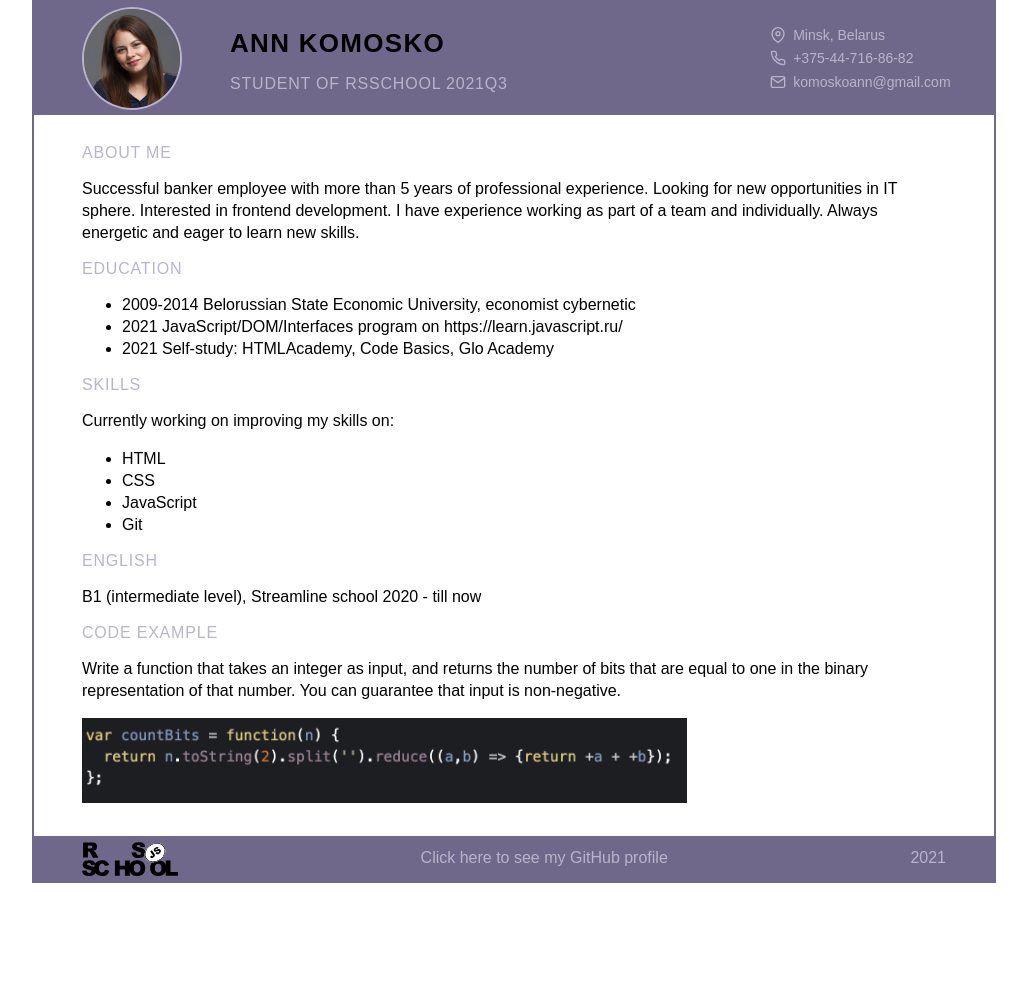
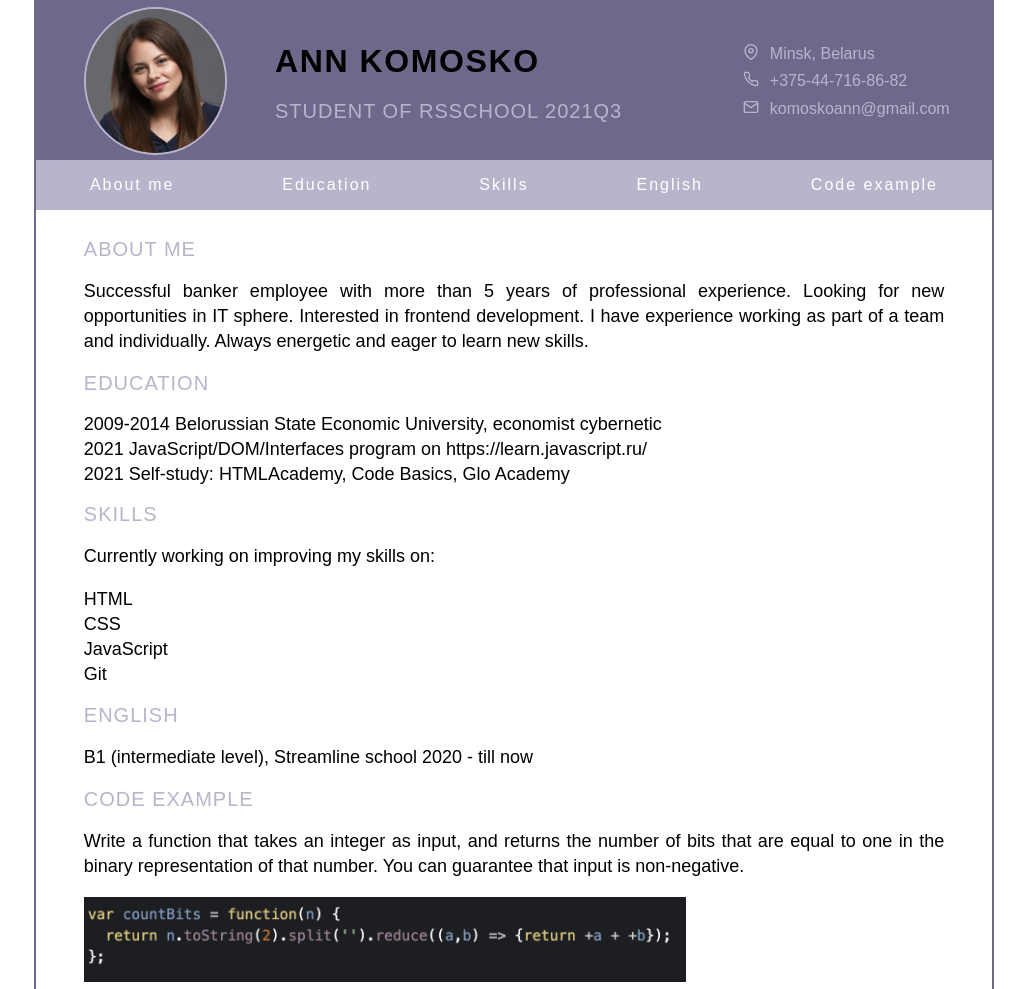
Before and after one commit to komoskoann/rsschool-cv, a plain HTML site: page index.html in a window 1280 px wide. Shown: the top 989 px of the page, without its empty margins (126-1153 px from the left). Before the commit the page ends 883 px from the top, so only its background shows below. Drawn offline with Linux system fonts and the light colour scheme.

Commit message:
feat: add navigation

```diff
--- a/index.html
+++ b/index.html
@@ -23,13 +23,22 @@
         </ul>
       </div>
     </header>
-    <section class="about-me">
+    <nav class="navigation">
+        <ul class="nav-list">
+          <li class="nav-item"><a href="#about-me" class="nav-link">About me</a></li>
+          <li class="nav-item"><a href="#education" class="nav-link">Education</a></li>
+          <li class="nav-item"><a href="#skills" class="nav-link">Skills</a></li>
+          <li class="nav-item"><a href="#english" class="nav-link">English</a></li>
+          <li class="nav-item"><a href="#code-example" class="nav-link">Code example</a></li>
+        </ul>
+      </nav>
+    <section class="about-me" id="about-me">
       <h2>About me</h2>
       <p>Successful banker employee with more than 5 years of professional experience. Looking for new opportunities in IT
       sphere. Interested in frontend development. I have experience working as part of a team and individually. Always
       energetic and eager to learn new skills.</p>
     </section>
-    <section class="education">
+    <section class="education" id="education">
       <h2>Education</h2>
       <ul>
         <li>2009-2014 Belorussian State Economic University, economist cybernetic</li>
@@ -37,7 +46,7 @@
         <li>2021 Self-study: HTMLAcademy, Code Basics, Glo Academy</li>
       </ul>
     </section>
-    <section class="skills">
+    <section class="skills" id="skills">
       <h2>Skills</h2>
       <p>Currently working on improving my skills on:</p>
       <ul>
@@ -47,11 +56,11 @@
         <li>Git</li>
       </ul>
     </section>
-    <section class="english">
+    <section class="english" id="english">
       <h2>English</h2>
       <p>B1 (intermediate level), Streamline school 2020 - till now</p>
     </section>
-    <section class="code-example">
+    <section class="code-example" id="code-example">
       <h2>Code Example</h2>
         <p>Write a function that takes an integer as input, and returns the number of bits that are equal to one in the binary representation of that number. You can guarantee that input is non-negative.</p>
         <img src="images/code.png" alt="code" class="code">
--- a/style.css
+++ b/style.css
@@ -1,8 +1,29 @@
+html {
+  scroll-behavior: smooth;
+}
+
 body {
   margin: 0;
   font-family: Arial;
 }
 
+ul {
+  list-style-type: none;
+  margin: 0;
+  padding: 0;
+}
+
+a {
+  text-decoration: none;
+}
+
+* {
+  box-sizing: border-box;
+}
+
+p {
+  text-align: justify;
+}
 .main {
   max-width: 960px;
   border: 2px solid #6f688b;
@@ -12,7 +33,7 @@ body {
 .header {
   display: flex;
   align-items: center;
-  max-width: 1200px;
+  max-width: 1000px;
   margin-right: auto;
   margin-left: auto;
   background-color: #6f688b;
@@ -21,8 +42,8 @@ body {
 
 h1 {
   font-weight: bold;
-  font-size: 26px;
-  line-height: 30px;
+  font-size: 32px;
+  line-height: 35px;
   letter-spacing: 0.05em;
   text-transform: uppercase;
   color: #000000;
@@ -30,8 +51,8 @@ h1 {
 
 h2 {
   font-weight: normal;
-  font-size: 16px;
-  line-height: 18px;
+  font-size: 20px;
+  line-height: 23px;
   letter-spacing: 0.05em;
   text-transform: uppercase;
   color: #b9b4cc;
@@ -40,28 +61,28 @@ h2 {
 .photo {
   border-radius: 50%;
   border: 2px solid #b9b4cc;
-  width: 10%;
-  height: 10%;
+  width: 15%;
+  height: 15%;
   margin: 0.5% 5%;
+}
+
+.photo:hover {
+  transform: scale(1.1);
+  transition-duration: 0.3s;
 }
 
 .contacts {
   display: flex;
   flex-direction: column;
   width: 25%;
-  font-size: 14px;
-  line-height: 16px;
+  font-size: 16px;
+  line-height: 19px;
   color: #b9b4cc;
   margin: 0% 3%;
 }
 
 .name {
   width: 50%;
-}
-
-.contacts ul {
-  list-style-type: none;
-  margin: 0;
 }
 
 .contacts li {
@@ -88,10 +109,41 @@ h2 {
   background-image: url(images/e-mail.svg);
 }
 
+.navigation {
+  background-color: #b9b4cc;
+  transition: all 0.3s;
+  overflow: hidden;
+}
+
+.nav-list {
+  display: flex;
+  align-items: center;
+  justify-content: space-around;
+  flex-wrap: wrap;
+  margin: 0;
+  padding: 0;
+  margin-right: auto;
+}
+
+.nav-link {
+  line-height: 50px;
+  letter-spacing: 2px;
+  color: #ffffff;
+  padding: 13px 40px;
+}
+
+.nav-link:hover {
+  color: #6f688b;
+  transition-duration: 0.3s;
+  transform: scale(1.2);
+  border-radius: 5%;
+  box-shadow: 0 0 1rem white;
+}
+
 section li,
 p {
-  font-size: 16px;
-  line-height: 22px;
+  font-size: 18px;
+  line-height: 25px;
 }
 
 .about-me,
@@ -138,7 +190,6 @@ p {
 
 .footer a {
   color: #b9b4cc;
-  text-decoration: none;
   font-size: 16px;
   line-height: 20px;
 }
```
Also changed, not shown: 2 other files.
